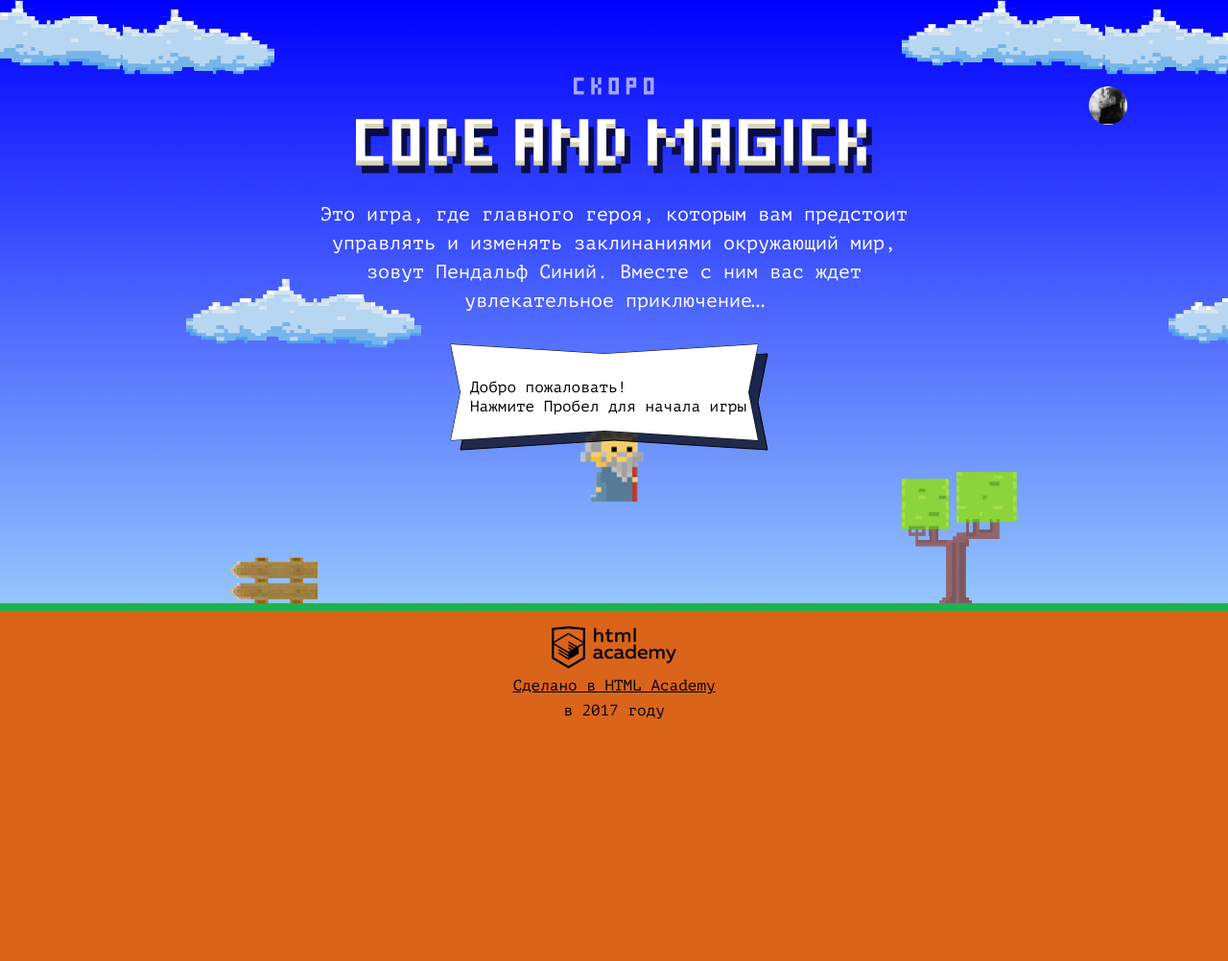
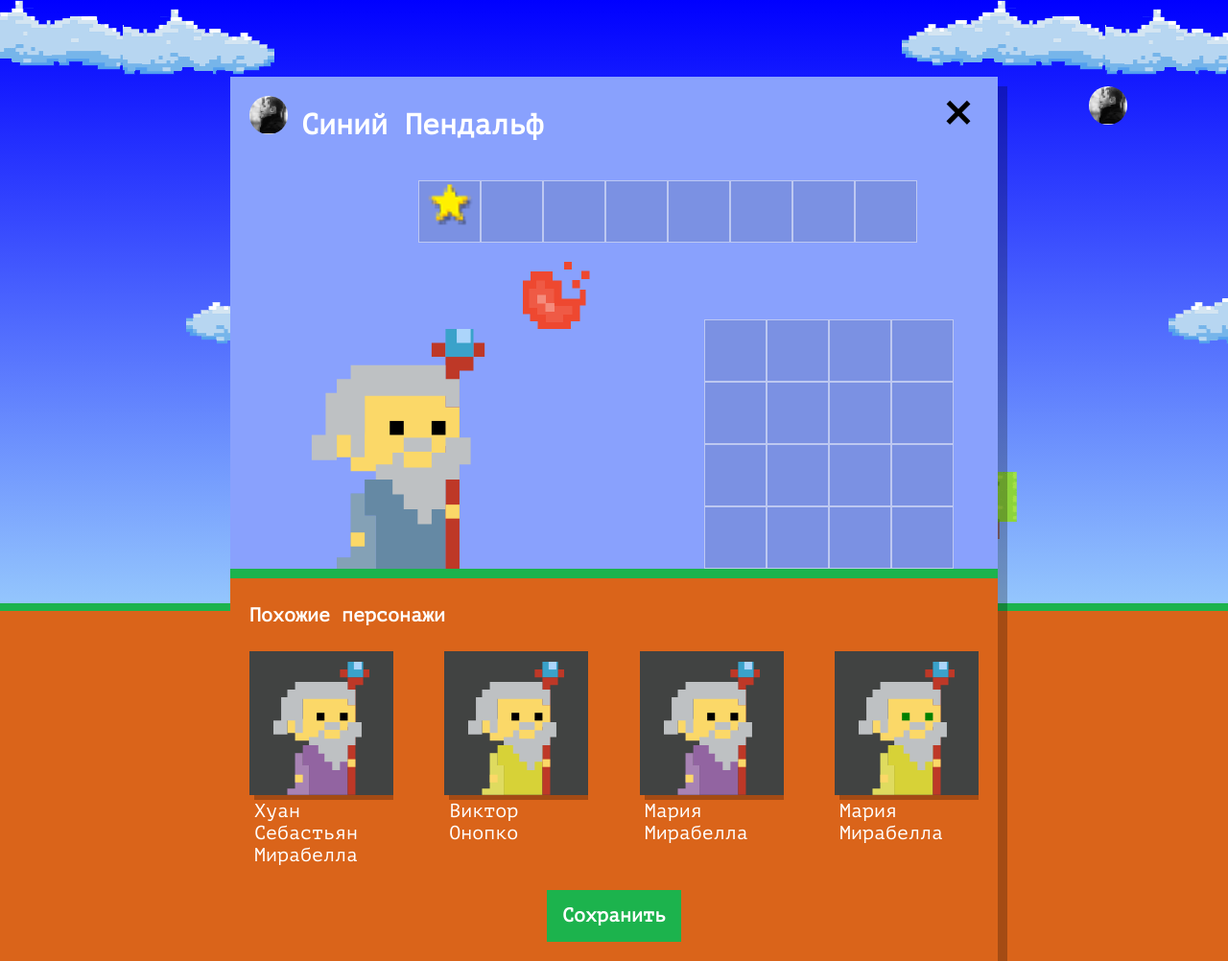
Before and after one commit to KalmykovaS/18838-code-and-magick-21, a website: page index.html in a window 1280 px wide. Shown: the whole page at 96% size. Before the commit the page ends 800 px from the top, so only its background shows below. Drawn offline with Linux system fonts and the light colour scheme.

Commit message:
Учебный проект: нас орда

```diff
--- a/index.html
+++ b/index.html
@@ -206,6 +206,7 @@
 </script>
 <script src="js/stat.js"></script>
 <script src="js/game.js"></script>
+<script src="js/setup.js"></script>
 
 </body>
 </html>
--- /dev/null
+++ b/js/setup.js
@@ -0,0 +1,60 @@
+'use strict';
+
+const WIZARD_NAMES = ['Иван', 'Хуан Себастьян', 'Мария', 'Кристоф', 'Виктор', 'Юлия', 'Люпита', 'Вашингтон'];
+const WIZARD_LAST_NAMES = ['да Марья', 'Верон', 'Мирабелла', 'Вальц', 'Онопко', 'Топольницкая', 'Нионго', 'Ирвинг'];
+const WIZARD_COAT_COLOR = ['rgb(101, 137, 164)', 'rgb(241, 43, 107)', 'rgb(146, 100, 161)', 'rgb(56, 159, 117)', 'rgb(215, 210, 55)', 'rgb(0, 0, 0)'];
+const WIZARD_EYES_COLOR = ['black', 'red', 'blue', 'yellow', 'green'];
+
+const userDialog = document.querySelector('.setup');
+userDialog.classList.remove('hidden');
+
+const similarListElement = userDialog.querySelector('.setup-similar-list');
+const similarWizardTemplate = document.querySelector('#similar-wizard-template').content.querySelector('.setup-similar-item');
+
+const getRandomItem = function (arr) {
+  let index = Math.floor(Math.random() * arr.length);
+
+  return arr[index];
+}
+
+const generateRandomWizard = function () {
+  let name = getRandomItem(WIZARD_NAMES) + ' ' + getRandomItem(WIZARD_LAST_NAMES);
+
+  let wizard = {
+    name: name,
+    coatColor: getRandomItem(WIZARD_COAT_COLOR),
+    eyesColor: getRandomItem(WIZARD_EYES_COLOR)
+  };
+
+  return wizard;
+}
+
+const getWizardsArray = function () {
+  let wizardsDisplay = [];
+
+  for (let i = 0; i < 4; i++) {
+    wizardsDisplay[i] = generateRandomWizard();
+  }
+
+  return wizardsDisplay;
+}
+
+const renderWizard = function (wizard) {
+  let wizardElement = similarWizardTemplate.cloneNode(true);
+
+  wizardElement.querySelector('.setup-similar-label').textContent = wizard.name;
+  wizardElement.querySelector('.wizard-coat').style.fill = wizard.coatColor;
+  wizardElement.querySelector('.wizard-eyes').style.fill = wizard.eyesColor;
+
+  return wizardElement;
+}
+
+const fragment = document.createDocumentFragment();
+const wizards = getWizardsArray();
+
+for (let i = 0; i < wizards.length; i++) {
+  fragment.appendChild(renderWizard(wizards[i]));
+}
+
+similarListElement.appendChild(fragment);
+userDialog.querySelector('.setup-similar').classList.remove('hidden');
```
